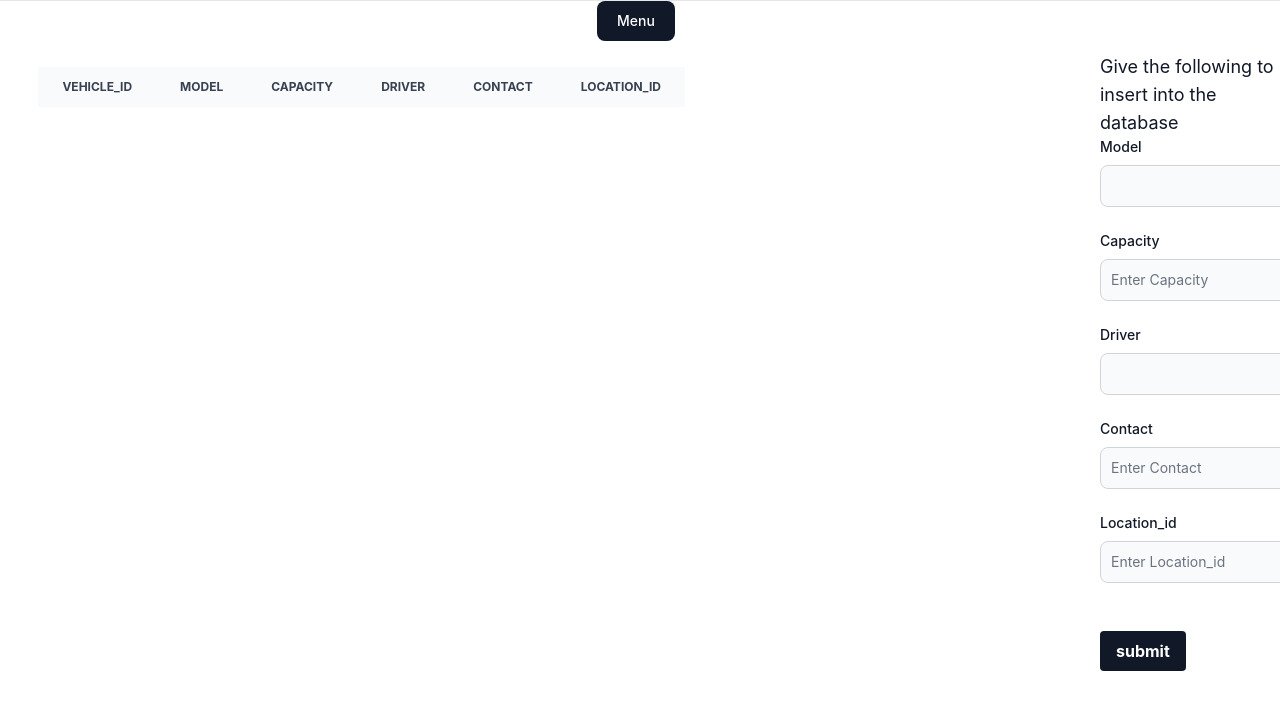
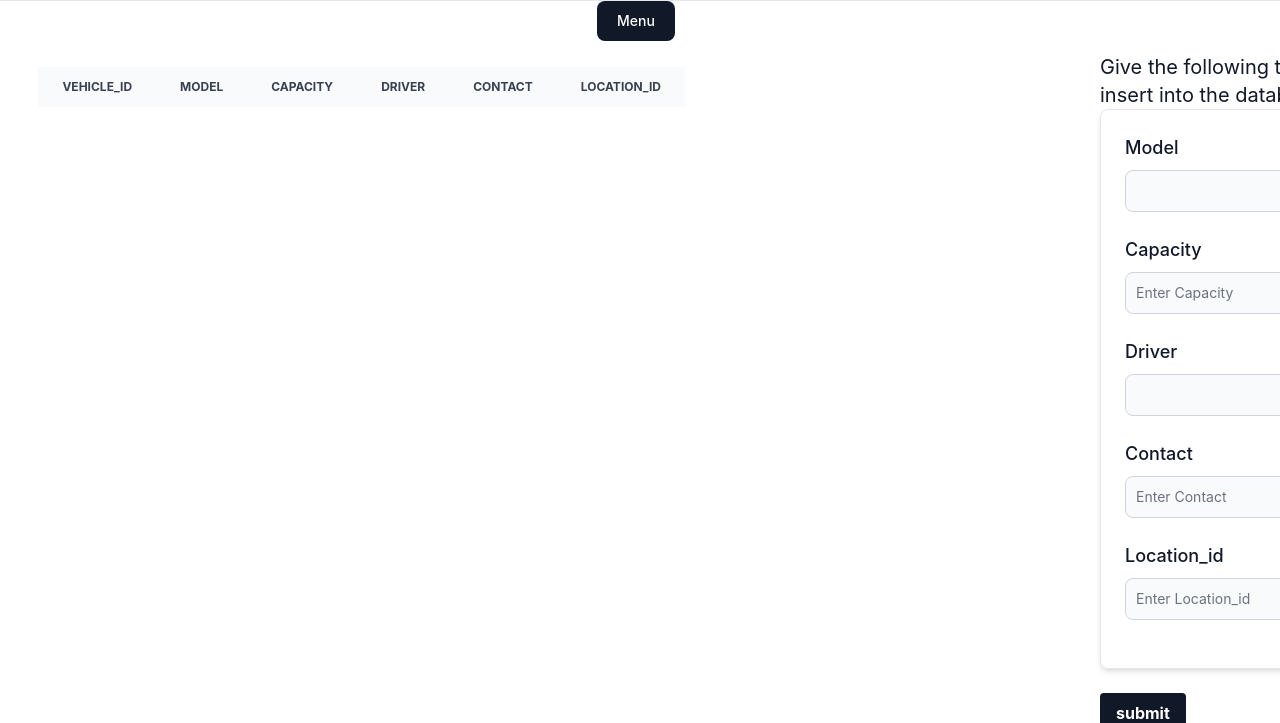
Before and after one commit to Hemanth-Boyapati/HolidayDestination, a PHP site: page /admin/newvehicle.php in a window 1280 px wide. Shown: the part 77-800 px from the top of the page. Run offline with PHP 8.4, Linux system fonts and the light colour scheme; data that the repository does not hold is empty.

Commit message:
Updating files

```diff
--- a/admin/includes/sidebar.php
+++ b/admin/includes/sidebar.php
@@ -31,7 +31,7 @@
 
 
 <!-- drawer component -->
-<div id="drawer-disable-body-scrolling" class="fixed z-40 h-screen p-4 overflow-y-auto bg-white w-80 dark:bg-gray-800" tabindex="-1" aria-labelledby="drawer-disable-body-scrolling-label">
+<!-- <div id="drawer-disable-body-scrolling" class="fixed z-40 h-screen p-4 overflow-y-auto bg-white w-80 dark:bg-gray-800" tabindex="-1" aria-labelledby="drawer-disable-body-scrolling-label">
     <h5 id="drawer-disable-body-scrolling-label" class="text-base font-semibold text-gray-500 uppercase dark:text-gray-400">Menu</h5>
     <button type="button" data-drawer-dismiss="drawer-disable-body-scrolling" aria-controls="drawer-disable-body-scrolling" class="text-gray-400 bg-transparent hover:bg-gray-200 hover:text-gray-900 rounded-lg text-sm p-1.5 absolute top-2.5 right-2.5 inline-flex items-center dark:hover:bg-gray-600 dark:hover:text-white" >
         <svg aria-hidden="true" class="w-5 h-5" fill="currentColor" viewBox="0 0 20 20" xmlns="http://www.w3.org/2000/svg"><path fill-rule="evenodd" d="M4.293 4.293a1 1 0 011.414 0L10 8.586l4.293-4.293a1 1 0 111.414 1.414L11.414 10l4.293 4.293a1 1 0 01-1.414 1.414L10 11.414l-4.293 4.293a1 1 0 01-1.414-1.414L8.586 10 4.293 5.707a1 1 0 010-1.414z" clip-rule="evenodd"></path></svg>
@@ -62,4 +62,47 @@
 
         </ul>
     </div>
+</div> -->
+
+
+
+
+
+<div id="drawer-disable-body-scrolling" class="fixed z-40 h-screen p-4 overflow-y-auto bg-white w-80 dark:bg-gray-800" tabindex="-1" aria-labelledby="drawer-disable-body-scrolling-label">
+    <h5 id="drawer-disable-body-scrolling-label" class="self-center text-2xl font-bold whitespace-nowrap dark:text-white">Menu</h5>
+    <button type="button" data-drawer-dismiss="drawer-disable-body-scrolling" aria-controls="drawer-disable-body-scrolling" class="text-gray-400 bg-transparent hover:bg-gray-200 hover:text-gray-900 rounded-lg text-sm p-1.5 absolute top-2.5 right-2.5 inline-flex items-center dark:hover:bg-gray-600 dark:hover:text-white" >
+        <svg aria-hidden="true" class="w-5 h-5" fill="currentColor" viewBox="0 0 20 20" xmlns="http://www.w3.org/2000/svg"><path fill-rule="evenodd" d="M4.293 4.293a1 1 0 011.414 0L10 8.586l4.293-4.293a1 1 0 111.414 1.414L11.414 10l4.293 4.293a1 1 0 01-1.414 1.414L10 11.414l-4.293 4.293a1 1 0 01-1.414-1.414L8.586 10 4.293 5.707a1 1 0 010-1.414z" clip-rule="evenodd"></path></svg>
+        <span class="sr-only">Close menu</span>
+    </button>
+    <div class="py-4 overflow-y-auto">
+        <ul class="space-y-2">
+            <li>
+                <a href="insertpackage.php" class="flex items-center p-2 text-base font-normal text-gray-900 rounded-lg dark:text-white hover:bg-gray-100 dark:hover:bg-gray-700">
+                <svg aria-hidden="true" class="w-6 h-6 text-gray-500 transition duration-75 dark:text-gray-400 group-hover:text-gray-900 dark:group-hover:text-white" fill="currentColor" viewBox="0 0 20 20" xmlns="http://www.w3.org/2000/svg"></svg>
+                    <span class="ml-3 font-semibold">Insert Package</span>
+                </a>
+                <a href="newplace.php" class="flex items-center p-2 text-base font-normal text-gray-900 rounded-lg dark:text-white hover:bg-gray-100 dark:hover:bg-gray-700">
+                    <svg aria-hidden="true" class="w-6 h-6 text-gray-500 transition duration-75 dark:text-gray-400 group-hover:text-gray-900 dark:group-hover:text-white" fill="currentColor" viewBox="0 0 20 20" xmlns="http://www.w3.org/2000/svg"></svg>
+                    <span class="ml-3 font-semibold">New Place</span>
+                </a>
+                <a href="newhotel.php" class="flex items-center p-2 text-base font-normal text-gray-900 rounded-lg dark:text-white hover:bg-gray-100 dark:hover:bg-gray-700">
+                <svg aria-hidden="true" class="w-6 h-6 text-gray-500 transition duration-75 dark:text-gray-400 group-hover:text-gray-900 dark:group-hover:text-white" fill="currentColor" viewBox="0 0 20 20" xmlns="http://www.w3.org/2000/svg"></svg>
+                    <span class="ml-3 font-semibold">New Hotel</span>
+                </a>
+                <a href="newhotelroom.php" class="flex items-center p-2 text-base font-normal text-gray-900 rounded-lg dark:text-white hover:bg-gray-100 dark:hover:bg-gray-700">
+                <svg aria-hidden="true" class="w-6 h-6 text-gray-500 transition duration-75 dark:text-gray-400 group-hover:text-gray-900 dark:group-hover:text-white" fill="currentColor" viewBox="0 0 20 20" xmlns="http://www.w3.org/2000/svg"></svg>
+                    <span class="ml-3 font-semibold">New Hotel Room</span>
+                </a>
+                <a href="newtouristspot.php" class="flex items-center p-2 text-base font-normal text-gray-900 rounded-lg dark:text-white hover:bg-gray-100 dark:hover:bg-gray-700">
+                <svg aria-hidden="true" class="w-6 h-6 text-gray-500 transition duration-75 dark:text-gray-400 group-hover:text-gray-900 dark:group-hover:text-white" fill="currentColor" viewBox="0 0 20 20" xmlns="http://www.w3.org/2000/svg"></svg>
+                    <span class="ml-3 font-semibold">New Tourist Spot</span>
+                </a>
+                <a href="newvehicle.php" class="flex items-center p-2 text-base font-normal text-gray-900 rounded-lg dark:text-white hover:bg-gray-100 dark:hover:bg-gray-700">
+                <svg aria-hidden="true" class="w-6 h-6 text-gray-500 transition duration-75 dark:text-gray-400 group-hover:text-gray-900 dark:group-hover:text-white" fill="currentColor" viewBox="0 0 20 20" xmlns="http://www.w3.org/2000/svg"></svg>
+                    <span class="ml-3 font-semibold">New Vehicle</span>
+                </a>
+            </li>
+
+        </ul>
+    </div>
 </div>
--- a/admin/index.php
+++ b/admin/index.php
@@ -12,12 +12,13 @@ include('includes/config.php');
 <body>
 <?php include('includes/navbar.php');?>
 <?php include('includes/sidebar.php'); ?>
+
+<img src="../images/admin1.jpg">
 <div style="left: 0px" class="text-center">
     <button class="text-white bg-gray-900 hover:bg-gray-800 focus:ring-4 focus:ring-blue-300 font-medium rounded-lg text-sm px-5 py-2.5 mr-2 dark:bg-blue-600 dark:hover:bg-blue-700 focus:outline-none dark:focus:ring-blue-800" type="button" data-drawer-target="drawer-disable-body-scrolling" data-drawer-show="drawer-disable-body-scrolling" data-drawer-body-scrolling="false" aria-controls="drawer-disable-body-scrolling">
         Menu
     </button>
 </div>
-<img src="../images/admin1.jpg">
 <div>
     <?php
     $query = $dbh->prepare('show tables');
--- a/admin/newvehicle.php
+++ b/admin/newvehicle.php
@@ -106,27 +106,27 @@ include('includes/config.php');
 
 
     <div class="mt-3" style="position: absolute;padding-left: 1100px;padding-right: 20 px; float: right">
-        <p class="text-lg text-gray-900 dark:text-white">Give the following to insert into the database</p>
+        <p class="text-xl text-gray-900 dark:text-white">Give the following to insert into the database</p>
         <form  method="POST" action="">
-            <div>
+            <div class="p-6 max-w-sm h-auto backdrop-invert bg-white/50 rounded-lg border border-gray-200 shadow-md">
                 <div class="mb-6">
-                    <label for="Model" class="block mb-2 text-sm font-medium text-gray-900 dark:text-gray-300">Model</label>
+                    <label for="Model" class="block mb-2 text-lg font-medium text-gray-900 dark:text-gray-300">Model</label>
                     <input type="name" name="Model" id="Model" class="bg-gray-50 border border-gray-300 text-gray-900 text-sm rounded-lg focus:ring-blue-500 focus:border-blue-500 block w-full p-2.5 dark:bg-gray-700 dark:border-gray-600 dark:placeholder-gray-400 dark:text-white dark:focus:ring-blue-500 dark:focus:border-blue-500" required>
                 </div>
                 <div class="mb-6">
-                    <label for="Capacity" class="block mb-2 text-sm font-medium text-gray-900 dark:text-gray-300">Capacity</label>
+                    <label for="Capacity" class="block mb-2 text-lg font-medium text-gray-900 dark:text-gray-300">Capacity</label>
                     <input type="number" id="Capacity" name="Capacity" placeholder="Enter Capacity" required min="1" max="100" class="bg-gray-50 border border-gray-300 w-48 text-gray-900 text-sm rounded-lg focus:ring-blue-500 focus:border-blue-500 block w-full p-2.5 dark:bg-gray-700 dark:border-gray-600 dark:placeholder-gray-400 dark:text-white dark:focus:ring-blue-500 dark:focus:border-blue-500">
                 </div>
                 <div class="mb-6">
-                    <label for="Driver" class="block mb-2 text-sm font-medium text-gray-900 dark:text-gray-300">Driver</label>
+                    <label for="Driver" class="block mb-2 text-lg font-medium text-gray-900 dark:text-gray-300">Driver</label>
                     <input type="name" name="Driver" id="Driver" class="bg-gray-50 border border-gray-300 text-gray-900 text-sm rounded-lg focus:ring-blue-500 focus:border-blue-500 block w-full p-2.5 dark:bg-gray-700 dark:border-gray-600 dark:placeholder-gray-400 dark:text-white dark:focus:ring-blue-500 dark:focus:border-blue-500" required>
                 </div>
                 <div class="mb-6">
-                    <label for="Contact" class="block mb-2 text-sm font-medium text-gray-900 dark:text-gray-300">Contact</label>
+                    <label for="Contact" class="block mb-2 text-lg font-medium text-gray-900 dark:text-gray-300">Contact</label>
                     <input type="number" id="Contact" name="Contact" placeholder="Enter Contact" required min="1" class="bg-gray-50 border border-gray-300 w-48 text-gray-900 text-sm rounded-lg focus:ring-blue-500 focus:border-blue-500 block w-full p-2.5 dark:bg-gray-700 dark:border-gray-600 dark:placeholder-gray-400 dark:text-white dark:focus:ring-blue-500 dark:focus:border-blue-500">
                 </div>
                 <div class="mb-6">
-                    <label for="Location_id" class="block mb-2 text-sm font-medium text-gray-900 dark:text-gray-300">Location_id</label>
+                    <label for="Location_id" class="block mb-2 text-lg font-medium text-gray-900 dark:text-gray-300">Location_id</label>
                     <input type="number" id="Location_id" name="Location_id" placeholder="Enter Location_id" required min="1" class="bg-gray-50 border border-gray-300 w-48 text-gray-900 text-sm rounded-lg focus:ring-blue-500 focus:border-blue-500 block w-full p-2.5 dark:bg-gray-700 dark:border-gray-600 dark:placeholder-gray-400 dark:text-white dark:focus:ring-blue-500 dark:focus:border-blue-500">
                 </div>
             </div>
@@ -141,7 +141,7 @@ include('includes/config.php');
 
 
 
-    </div>
+
 
     <script src="https://unpkg.com/flowbite@1.5.3/dist/flowbite.js"></script>
     </body>
```
Also changed, not shown: admin/insertpackage.php (+10 -7 lines), admin/newhotel.php (+4 -4 lines), admin/newhotelroom.php (+7 -7 lines), admin/newplace.php (+4 -4 lines), admin/newtouristspot.php (+5 -5 lines).
